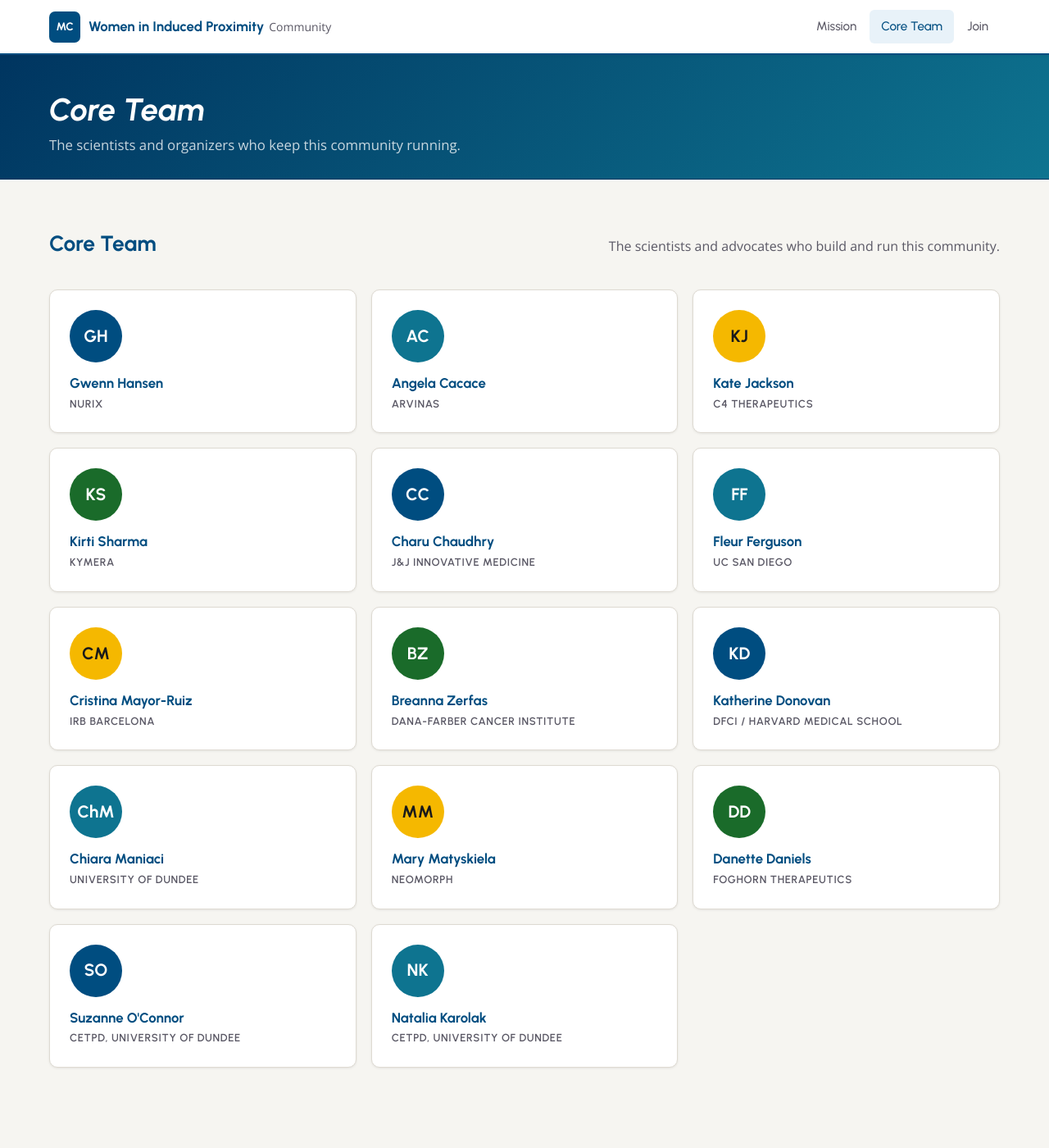
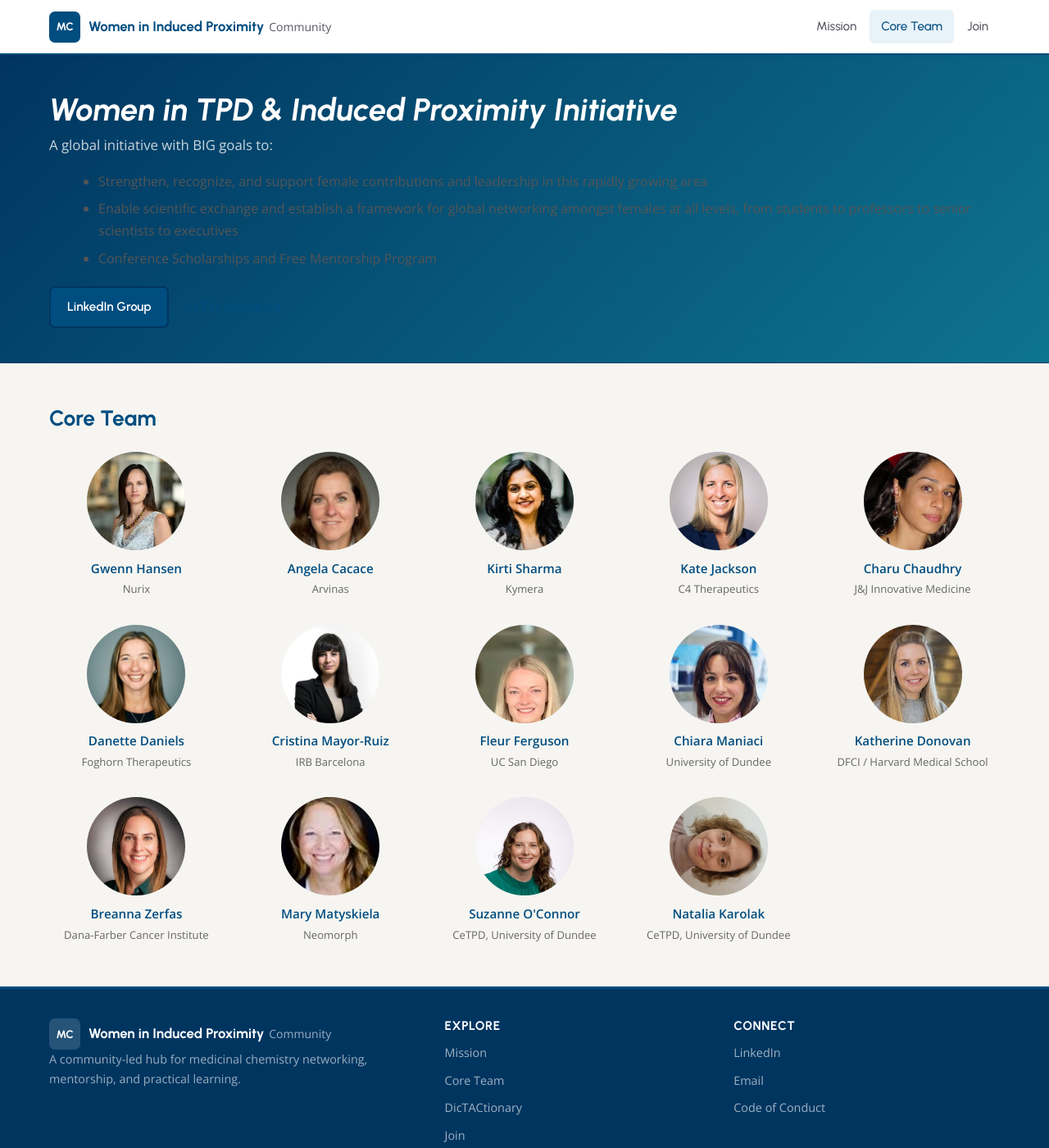
Before and after one commit to Women-in-TPD-Induced-Proximity/Women-in-TPD-Induced-Proximity.github.io, a Jekyll site: the page built from core-team.html, in a window 1280 px wide and 1400 px high. Shown: the whole window at 82% size. Built offline with Jekyll 4.4.1, drawn with Linux system fonts in a browser that asks for light colours; some of the changed text lies outside the part shown.

Commit message:
Add real team photos and slide content to Core Team page
Replace all placeholder content with slide 1 of the Core Team deck:
- 14 team member photos extracted from PPTX and optimised
- Initiative title, goals, LinkedIn group link and member count
- 5-column responsive photo grid with circular crops

```diff
--- a/core-team.html
+++ b/core-team.html
@@ -1,183 +1,234 @@
 ---
 layout: default
 title: "Core Team"
-description: "Meet the people who build and run the Women in Induced Proximity Community."
+description: "Meet the people who build and run the Women in TPD &amp; Induced Proximity Initiative."
 active: "core-team"
 ---
 <main id="main" class="page">
+
+  <!-- HERO -->
   <section class="page-hero">
     <div class="container">
-        <h1>Core Team</h1>
-        <p class="lead">The scientists and organizers who keep this community running.</p>
+      <h1>Women in TPD &amp; Induced Proximity Initiative</h1>
+      <p class="lead">A global initiative with BIG goals to:</p>
+      <ul class="wiip-goals">
+        <li>Strengthen, recognize, and support female contributions and leadership in this rapidly growing area</li>
+        <li>Enable scientific exchange and establish a framework for global networking amongst females at all levels, from students to professors to senior scientists to executives</li>
+        <li>Conference Scholarships and Free Mentorship Program</li>
+      </ul>
+      <p class="wiip-linkedin-badge">
+        <a href="https://www.linkedin.com/groups/14197140/" target="_blank" rel="noopener" class="button primary">LinkedIn Group</a>
+        <span class="wiip-member-count">1,173+ Members</span>
+      </p>
     </div>
   </section>
 
-    <!-- CORE TEAM -->
+  <!-- CORE TEAM GRID -->
   <section class="section">
     <div class="container">
       <div class="section-head">
         <h2>Core Team</h2>
-          <p class="muted">The scientists and advocates who build and run this community.</p>
-        </div>
-        <div class="team-grid">
-
-          <div class="team-card">
-            <div class="team-avatar">GH</div>
-            <div>
-              <p class="team-name">Gwenn Hansen</p>
-              <p class="team-role">Nurix</p>
-            </div>
       </div>
 
-          <div class="team-card">
-            <div class="team-avatar teal">AC</div>
-            <div>
-              <p class="team-name">Angela Cacace</p>
-              <p class="team-role">Arvinas</p>
+      <div class="ct-grid">
+
+        <div class="ct-card">
+          <div class="ct-photo-wrap">
+            <img src="/assets/images/team/gwenn-hansen.png" alt="Gwenn Hansen" class="ct-photo" />
           </div>
+          <p class="ct-name">Gwenn Hansen</p>
+          <p class="ct-org">Nurix</p>
         </div>
 
-          <div class="team-card">
-            <div class="team-avatar gold">KJ</div>
-            <div>
-              <p class="team-name">Kate Jackson</p>
-              <p class="team-role">C4 Therapeutics</p>
+        <div class="ct-card">
+          <div class="ct-photo-wrap">
+            <img src="/assets/images/team/angela-cacace.png" alt="Angela Cacace" class="ct-photo" />
           </div>
+          <p class="ct-name">Angela Cacace</p>
+          <p class="ct-org">Arvinas</p>
         </div>
 
-          <div class="team-card">
-            <div class="team-avatar green">KS</div>
-            <div>
-              <p class="team-name">Kirti Sharma</p>
-              <p class="team-role">Kymera</p>
+        <div class="ct-card">
+          <div class="ct-photo-wrap">
+            <img src="/assets/images/team/kirti-sharma.png" alt="Kirti Sharma" class="ct-photo" />
           </div>
+          <p class="ct-name">Kirti Sharma</p>
+          <p class="ct-org">Kymera</p>
         </div>
 
-          <div class="team-card">
-            <div class="team-avatar">CC</div>
-            <div>
-              <p class="team-name">Charu Chaudhry</p>
-              <p class="team-role">J&amp;J Innovative Medicine</p>
+        <div class="ct-card">
+          <div class="ct-photo-wrap">
+            <img src="/assets/images/team/kate-jackson.png" alt="Kate Jackson" class="ct-photo" />
           </div>
+          <p class="ct-name">Kate Jackson</p>
+          <p class="ct-org">C4 Therapeutics</p>
         </div>
 
-          <div class="team-card">
-            <div class="team-avatar teal">FF</div>
-            <div>
-              <p class="team-name">Fleur Ferguson</p>
-              <p class="team-role">UC San Diego</p>
+        <div class="ct-card">
+          <div class="ct-photo-wrap">
+            <img src="/assets/images/team/charu-chaudhry.png" alt="Charu Chaudhry" class="ct-photo" />
           </div>
+          <p class="ct-name">Charu Chaudhry</p>
+          <p class="ct-org">J&amp;J Innovative Medicine</p>
         </div>
 
-          <div class="team-card">
-            <div class="team-avatar gold">CM</div>
-            <div>
-              <p class="team-name">Cristina Mayor-Ruiz</p>
-              <p class="team-role">IRB Barcelona</p>
+        <div class="ct-card">
+          <div class="ct-photo-wrap">
+            <img src="/assets/images/team/danette-daniels.jpg" alt="Danette Daniels" class="ct-photo" />
           </div>
+          <p class="ct-name">Danette Daniels</p>
+          <p class="ct-org">Foghorn Therapeutics</p>
         </div>
 
-          <div class="team-card">
-            <div class="team-avatar green">BZ</div>
-            <div>
-              <p class="team-name">Breanna Zerfas</p>
-              <p class="team-role">Dana-Farber Cancer Institute</p>
+        <div class="ct-card">
+          <div class="ct-photo-wrap">
+            <img src="/assets/images/team/cristina-mayor-ruiz.png" alt="Cristina Mayor-Ruiz" class="ct-photo" />
           </div>
+          <p class="ct-name">Cristina Mayor-Ruiz</p>
+          <p class="ct-org">IRB Barcelona</p>
         </div>
 
-          <div class="team-card">
-            <div class="team-avatar">KD</div>
-            <div>
-              <p class="team-name">Katherine Donovan</p>
-              <p class="team-role">DFCI / Harvard Medical School</p>
+        <div class="ct-card">
+          <div class="ct-photo-wrap">
+            <img src="/assets/images/team/fleur-ferguson.png" alt="Fleur Ferguson" class="ct-photo" />
           </div>
+          <p class="ct-name">Fleur Ferguson</p>
+          <p class="ct-org">UC San Diego</p>
         </div>
 
-          <div class="team-card">
-            <div class="team-avatar teal">ChM</div>
-            <div>
-              <p class="team-name">Chiara Maniaci</p>
-              <p class="team-role">University of Dundee</p>
+        <div class="ct-card">
+          <div class="ct-photo-wrap">
+            <img src="/assets/images/team/chiara-maniaci.png" alt="Chiara Maniaci" class="ct-photo" />
           </div>
+          <p class="ct-name">Chiara Maniaci</p>
+          <p class="ct-org">University of Dundee</p>
         </div>
 
-          <div class="team-card">
-            <div class="team-avatar gold">MM</div>
-            <div>
-              <p class="team-name">Mary Matyskiela</p>
-              <p class="team-role">Neomorph</p>
+        <div class="ct-card">
+          <div class="ct-photo-wrap">
+            <img src="/assets/images/team/katherine-donovan.png" alt="Katherine Donovan" class="ct-photo" />
           </div>
+          <p class="ct-name">Katherine Donovan</p>
+          <p class="ct-org">DFCI / Harvard Medical School</p>
         </div>
 
-          <div class="team-card">
-            <div class="team-avatar green">DD</div>
-            <div>
-              <p class="team-name">Danette Daniels</p>
-              <p class="team-role">Foghorn Therapeutics</p>
+        <div class="ct-card">
+          <div class="ct-photo-wrap">
+            <img src="/assets/images/team/breanna-zerfas.png" alt="Breanna Zerfas" class="ct-photo" />
           </div>
+          <p class="ct-name">Breanna Zerfas</p>
+          <p class="ct-org">Dana-Farber Cancer Institute</p>
         </div>
 
-          <div class="team-card">
-            <div class="team-avatar">SO</div>
-            <div>
-              <p class="team-name">Suzanne O'Connor</p>
-              <p class="team-role">CeTPD, University of Dundee</p>
+        <div class="ct-card">
+          <div class="ct-photo-wrap">
+            <img src="/assets/images/team/mary-matyskiela.png" alt="Mary Matyskiela" class="ct-photo" />
           </div>
+          <p class="ct-name">Mary Matyskiela</p>
+          <p class="ct-org">Neomorph</p>
         </div>
 
-          <div class="team-card">
-            <div class="team-avatar teal">NK</div>
-            <div>
-              <p class="team-name">Natalia Karolak</p>
-              <p class="team-role">CeTPD, University of Dundee</p>
+        <div class="ct-card">
+          <div class="ct-photo-wrap">
+            <img src="/assets/images/team/suzanne-oconnor.jpg" alt="Suzanne O'Connor" class="ct-photo" />
           </div>
+          <p class="ct-name">Suzanne O'Connor</p>
+          <p class="ct-org">CeTPD, University of Dundee</p>
+        </div>
+
+        <div class="ct-card">
+          <div class="ct-photo-wrap">
+            <img src="/assets/images/team/natalia-karolak.jpg" alt="Natalia Karolak" class="ct-photo" />
+          </div>
+          <p class="ct-name">Natalia Karolak</p>
+          <p class="ct-org">CeTPD, University of Dundee</p>
         </div>
 
       </div>
     </div>
   </section>
 
-    <!-- GET INVOLVED -->
-    <section class="section">
-      <div class="container">
-        <div class="section-head">
-          <h2>Want to contribute?</h2>
-        </div>
-        <div class="cards-3">
-          <article class="card">
-            <h3>Volunteer</h3>
-            <p>Help organize events, manage communications, or support the mentorship program. All experience levels welcome.</p>
-            <a href="index.html#join">Get in touch →</a>
-          </article>
-          <article class="card">
-            <h3>Mentor</h3>
-            <p>Share your expertise with the next generation of scientists. Mentors commit to as little as one conversation per quarter.</p>
-            <a href="index.html#join">Become a mentor →</a>
-          </article>
-          <article class="card">
-            <h3>Advise</h3>
-            <p>Have domain expertise or industry connections to offer? Join our advisory network and help shape the community's direction.</p>
-            <a href="index.html#join">Reach out →</a>
-          </article>
-        </div>
-      </div>
-    </section>
+</main>
 
-    <!-- JOIN CTA -->
-    <section class="section cta" id="join">
-      <div class="container cta-inner">
-        <div>
-          <h2>Join the community</h2>
-          <p class="muted">Get updates about upcoming events, mentorship opportunities, and new resources.</p>
-        </div>
-        <form action="mailto:you@example.com" method="post" enctype="text/plain">
-          <label class="sr-only" for="email">Email</label>
-          <input id="email" name="email" type="email" placeholder="your@email.com" required />
-          <button class="button primary" type="submit">Request to join</button>
-        </form>
-        <p class="tiny muted">
-          Tip: Replace <code>you@example.com</code> with your real inbox, or connect to a form service later.
-        </p>
-      </div>
-    </section>
-  </main>
+<style>
+/* Goals list in hero */
+.wiip-goals {
+  margin: 1rem 0 1.25rem 1.25rem;
+  color: var(--text-muted, #555);
+  line-height: 1.7;
+}
+.wiip-goals li {
+  margin-bottom: .4rem;
+}
+
+/* LinkedIn badge row */
+.wiip-linkedin-badge {
+  display: flex;
+  align-items: center;
+  gap: 1rem;
+  flex-wrap: wrap;
+  margin-top: .5rem;
+}
+.wiip-member-count {
+  font-weight: 600;
+  color: var(--navy, #004d80);
+  font-size: .95rem;
+}
+
+/* Team photo grid — 5 columns desktop, responsive */
+.ct-grid {
+  display: grid;
+  grid-template-columns: repeat(5, 1fr);
+  gap: 2rem 1.5rem;
+}
+
+/* Each card */
+.ct-card {
+  display: flex;
+  flex-direction: column;
+  align-items: center;
+  text-align: center;
+}
+
+/* Circular photo container — uniform size regardless of source image */
+.ct-photo-wrap {
+  width: 120px;
+  height: 120px;
+  border-radius: 50%;
+  overflow: hidden;
+  background: #e8eef3;
+  flex-shrink: 0;
+  margin-bottom: .6rem;
+}
+.ct-photo {
+  width: 100%;
+  height: 100%;
+  object-fit: cover;
+  object-position: center top; /* favour face */
+  display: block;
+}
+
+.ct-name {
+  font-weight: 700;
+  font-size: .95rem;
+  margin: 0 0 .15rem;
+  color: var(--navy, #004d80);
+}
+.ct-org {
+  font-size: .82rem;
+  color: var(--text-muted, #666);
+  margin: 0;
+}
+
+/* Responsive breakpoints */
+@media (max-width: 1100px) {
+  .ct-grid { grid-template-columns: repeat(4, 1fr); }
+}
+@media (max-width: 800px) {
+  .ct-grid { grid-template-columns: repeat(3, 1fr); }
+}
+@media (max-width: 560px) {
+  .ct-grid { grid-template-columns: repeat(2, 1fr); }
+  .ct-photo-wrap { width: 90px; height: 90px; }
+}
+</style>
```
Also changed, not shown: assets/images/team/angela-cacace.png (added), assets/images/team/breanna-zerfas.png (added), assets/images/team/charu-chaudhry.png (added), assets/images/team/chiara-maniaci.png (added), assets/images/team/cristina-mayor-ruiz.png (added), assets/images/team/danette-daniels.jpg (added), assets/images/team/fleur-ferguson.png (added), assets/images/team/gwenn-hansen.png (added), assets/images/team/kate-jackson.png (added), assets/images/team/katherine-donovan.png (added), assets/images/team/kirti-sharma.png (added), assets/images/team/logo.jpeg (added), assets/images/team/mary-matyskiela.png (added), assets/images/team/natalia-karolak.jpg (added), 1 more files. Lines whose indentation alone changed are shown as unchanged.
